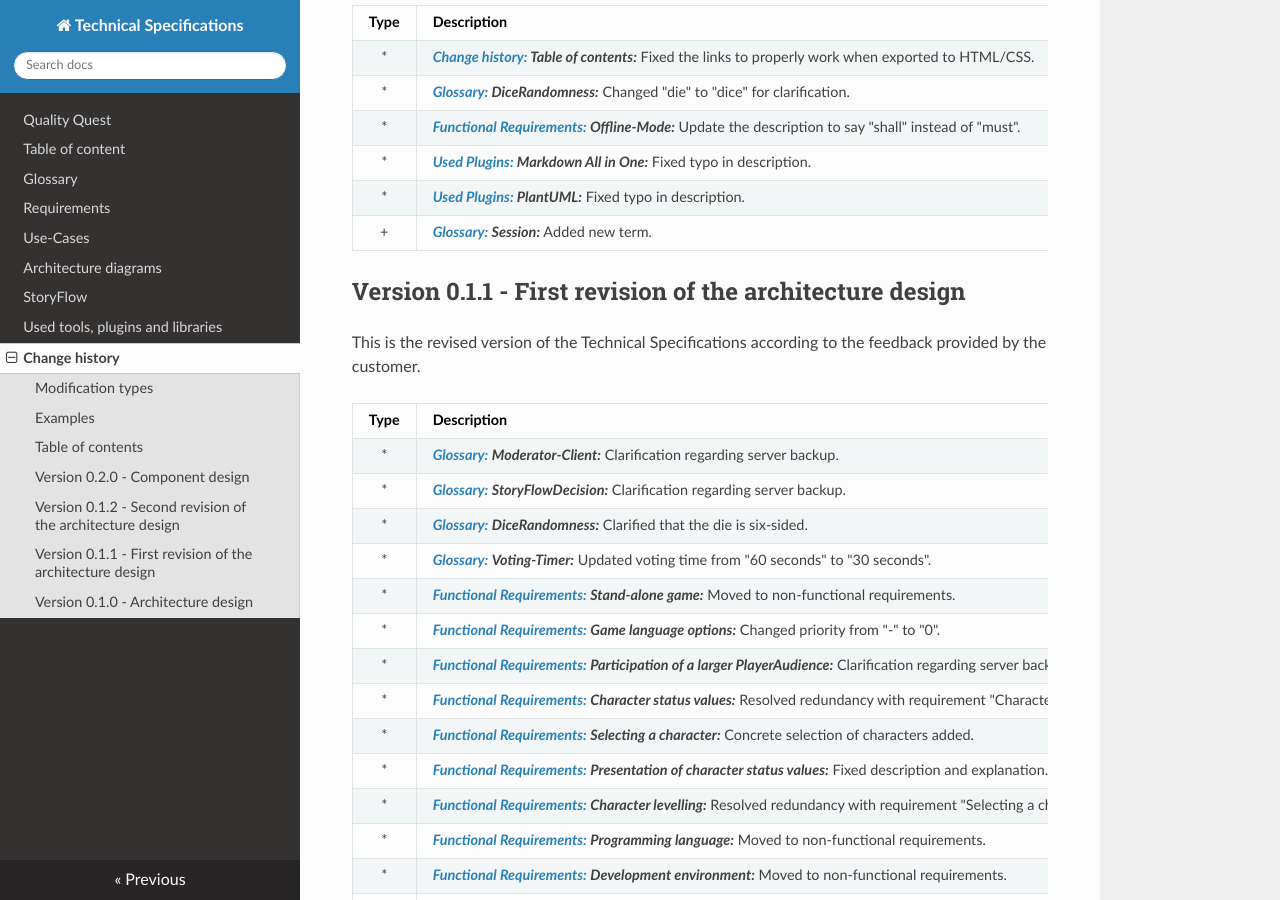
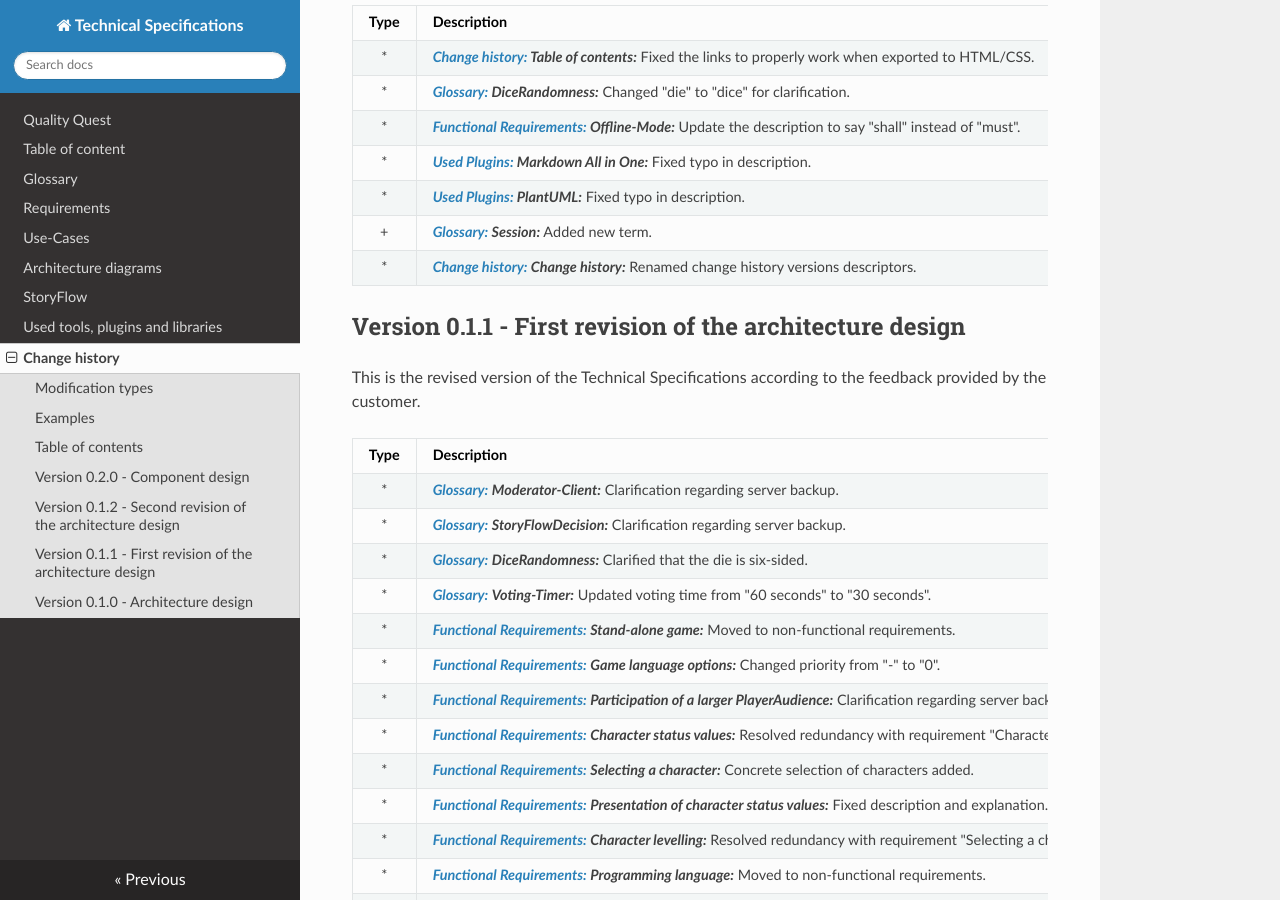
Before and after one commit to Brotenko/QualityQuest, an MkDocs documentation site: the page built from Docs/Technical Specifications/docs/changehistory.md, in a window 1280 px wide and 900 px high, scrolled down 1156 px. Built offline with MkDocs 1.6.1, drawn with Linux system fonts in a browser that asks for light colours; nearby versions of some CDN libraries.

Commit message:
Added another entry to the changelos of version 0.1.2

```diff
--- a/Docs/Technical Specifications/docs/changehistory.md
+++ b/Docs/Technical Specifications/docs/changehistory.md
@@ -24,8 +24,8 @@ The change history is a chronologically ordered list of all changes between diff
 
 ## Table of contents
 
-| Version | Quick Description                          | Date       | Link                                                            |
-| ------- | :----------------------------------------- | :--------- | --------------------------------------------------------------- |
+| Version | Quick Description                          | Date       | Link                                                              |
+| ------- | :----------------------------------------- | :--------- | ----------------------------------------------------------------- |
 | 0.1.0   | Architecture design                        | 2020-10-09 | [Link](#version-010-architecture-design)                        |
 | 0.1.1   | First revision of the architecture design  | 2020-10-27 | [Link](#version-011-first-revision-of-the-architecture-design)  |
 | 0.1.2   | Second revision of the architecture design | TBA        | [Link](#version-012-second-revision-of-the-architecture-design) |
@@ -43,14 +43,15 @@ The change history is a chronologically ordered list of all changes between diff
 
 ## Version 0.1.2 - Second revision of the architecture design
 
-| Type  | Description                                                                                                                                     |
-| :---: | :---------------------------------------------------------------------------------------------------------------------------------------------- |
-|   *   | **_[Change history:](#table-of-contents) Table of contents:_** Fixed the links to properly work when exported to HTML/CSS.                      |
-|   *   | **_[Glossary:](/glossary) DiceRandomness:_** Changed "die" to "dice" for clarification.                                                         |
-|   *   | **_[Functional Requirements:](/requirements/#functional-requirements) Offline-Mode:_** Update the description to say "shall" instead of "must". |
-|   *   | **_[Used Plugins:](/usedtools#used-plugins) Markdown All in One:_** Fixed typo in description.                                                  |
-|   *   | **_[Used Plugins:](/usedtools#used-plugins) PlantUML:_** Fixed typo in description.                                                             |
-|   +   | **_[Glossary:](/glossary#expertise) Session:_** Added new term.                                                                                 |
+| Type  | Description                                                    |
+| :---: | :------------------------------------------------------------- |
+|   *   | **_[Change history:](#table-of-contents) Table of contents:_** Fixed the links to properly work when exported to HTML/CSS. |
+|   *   | **_[Glossary:](/glossary) DiceRandomness:_** Changed "die" to "dice" for clarification.                                                 |
+|   *   | **_[Functional Requirements:](/requirements/#functional-requirements) Offline-Mode:_** Update the description to say "shall" instead of "must".                                                 |
+|   *   | **_[Used Plugins:](/usedtools#used-plugins) Markdown All in One:_** Fixed typo in description.                                                 |
+|   *   | **_[Used Plugins:](/usedtools#used-plugins) PlantUML:_** Fixed typo in description.                                                 |
+|   +   | **_[Glossary:](/glossary#expertise) Session:_** Added new term.                                                |
+|   *   | **_[Change history:](#) Change history:_** Renamed change history versions descriptors.                                                 |
 
 </span>
 
```
